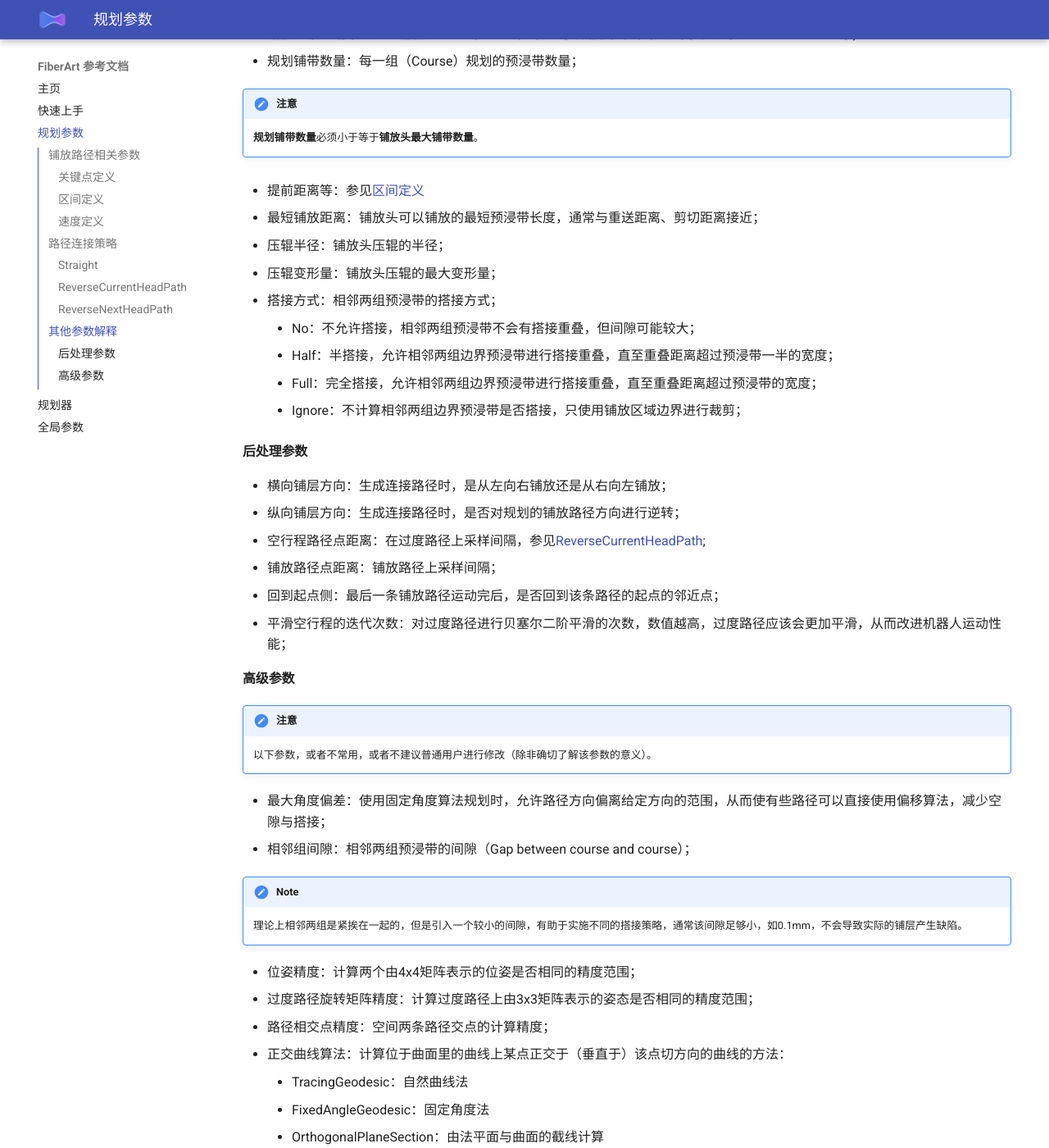
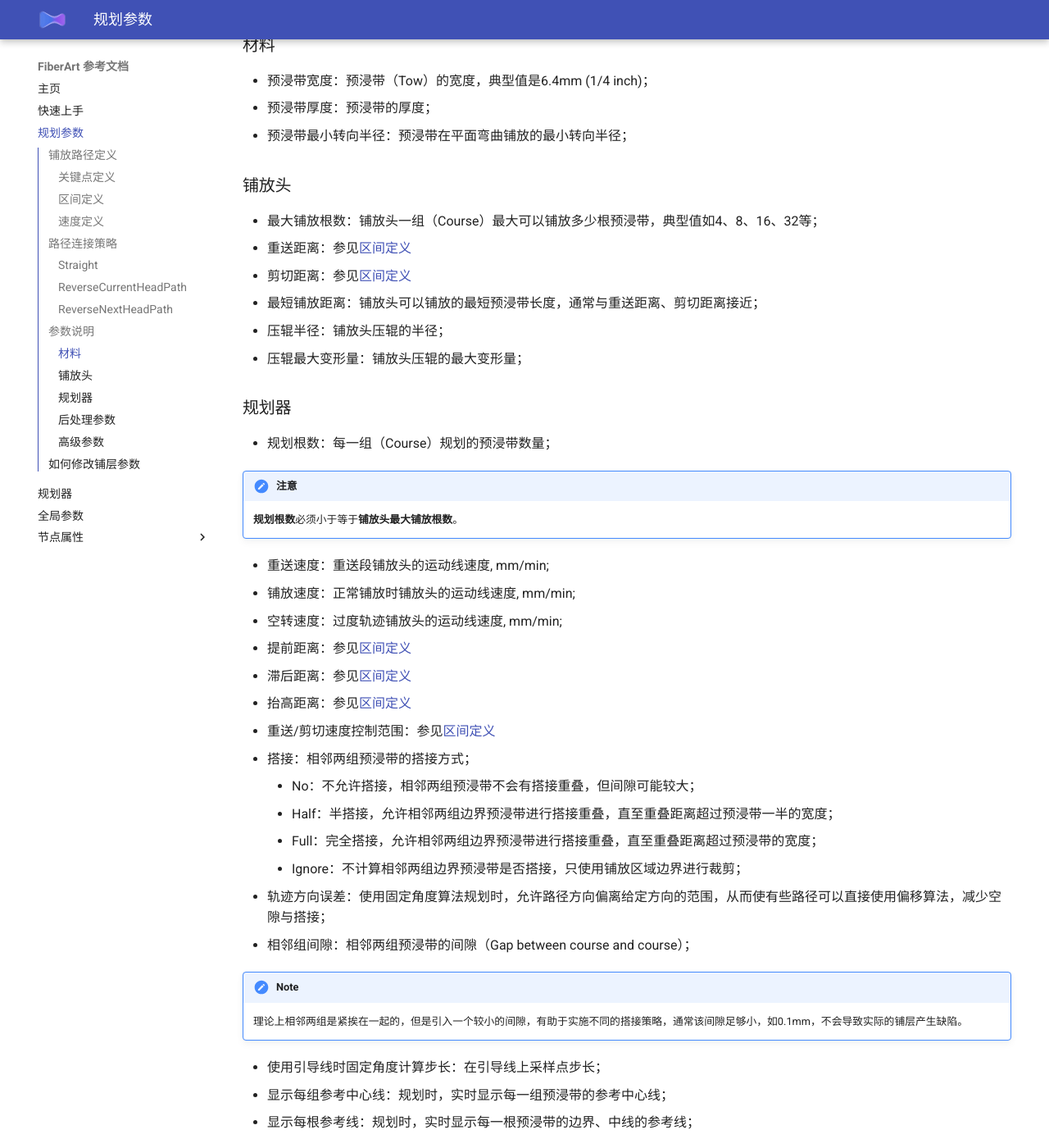
Before and after one commit to xiaodaxia-2008/FiberArtDocumentation, an MkDocs documentation site: the page built from docs/plan_parameters.md, in a window 1280 px wide and 1400 px high, scrolled down 6027 px. Shown: the whole window at 82% size. Built offline with MkDocs 1.6.1 and Material for MkDocs 9.7.7, drawn with Linux system fonts in a browser that asks for light colours; some of the changed text lies outside the part shown.

Commit message:
add node properties spec

```diff
--- /dev/null
+++ b/docs/node_properties/ply.md
@@ -0,0 +1,29 @@
+# 铺层节点属性编辑
+
+## 基础
+
+### 修改铺层参数
+
+### 显示铺放路径
+
+## 覆盖分析
+
+统计铺层覆盖铺放区域的百分比，以及铺层面积、长度等。
+
+## 转向半径
+
+分析每根预浸带的转向半径，可以以"x"或者热力图的风格进行显示。
+
+## 铺放角度
+
+分析预浸带的铺放角度与参考角度的误差，可以以"x"或者热力图的风格进行显示。
+
+## 点选查询
+
+用鼠标在铺层上进行点击，查询点击处的坐标，以及所属铺层、组、预浸带和转向半径、铺放角度等信息。
+
+使用方式：
+
+1. 鼠标点击铺层上一点；
+2. 点击`拾取点`;
+3. 点击`点选查询`;
--- /dev/null
+++ b/docs/node_properties/tow.md
@@ -0,0 +1,11 @@
+# 预浸带属性
+
+## 铺放区域分割
+
+使用预浸带的中心线、左边界线、右边界线将铺放区域进行分割。
+
+1. 选择要分割的铺放区域的边界线，必须是封闭的曲线；
+2. 选择使用预浸带的哪种特征线：中心线、左边界线、右边界线;
+3. 点击`分割`按钮；
+
+计算结果在场景树中可以查看。
--- a/docs/plan_parameters.md
+++ b/docs/plan_parameters.md
@@ -1,26 +1,26 @@
 # 铺层规划参数
 
-## 铺放路径相关参数
+## 铺放路径定义
 
-以下面平面区域铺放的一条路径为例，其他路径类似：
+为了更加直观地说明铺层参数，以下面平板铺放的一条路径为例，来说明一些关键参数：
 
 ![layuppath](./images/FiberArtParameterSpecification.png)
 
 图中1-12定义了一条典型的铺放头路径的关键点，两个关键点之间的区间是关键区间，对于不同区间的距离、速度都有参数进行设置。
 
 ### 关键点定义
-- 1：接近芯模表面的点（Approach），也是路径起点；
-- 2：接触芯模表面的点（Contact）；
-- 3：减速点（Deceleration）；
-- 4：重送点（Restart），R字母后面的数字表示要重送的预浸带；
-- 5：进入铺放区域边界；
-- 6:  加速点（Acceleration），压辊压紧预浸带后开始高速常规铺放；
-- 7：减速点（Deceleration），临近剪切位置，开始低俗铺放；
-- 8：剪切点（Cutting），C字母后面的数字表示要剪切的预浸带；
-- 9：加速点（Acceleration），剪切完成后，开始高速常规铺放；
-- 10：离开铺放区域边界；
-- 11：准备离开芯模表面的回退点（Retract）；
-- 12：离芯模表面上方一定距离的回退点（Depature），也是该条路径的终点；
+- 1: 接近芯模表面的点（Approach），也是路径起点；
+- 2: 接触芯模表面的点（Contact）；
+- 3: 减速点（Deceleration）；
+- 4: 重送点（Restart），R字母后面的数字表示要重送的预浸带；
+- 5: 进入铺放区域边界；
+- 6: 加速点（Acceleration），压辊压紧预浸带后开始高速常规铺放；
+- 7: 减速点（Deceleration），临近剪切位置，开始低俗铺放；
+- 8: 剪切点（Cutting），C字母后面的数字表示要剪切的预浸带；
+- 9: 加速点（Acceleration），剪切完成后，开始高速常规铺放；
+- 10: 离开铺放区域边界；
+- 11: 准备离开芯模表面的回退点（Retract）；
+- 12: 离芯模表面上方一定距离的回退点（Depature），也是该条路径的终点；
 
 上述关键点的位置由下面的`区间定义`给定的参数计算得到。
 
@@ -79,30 +79,55 @@
 
 使用双向铺放可以提高效率，但是铺放设备应具有相应的功能，且对运动精度要求比较高。
 
-## 其他参数解释
+## 参数说明
 
-以下是一些常用但尚未涉及的参数：
+!!! note
+    FiberArt中长度单位统一为**米（m）**。
 
-- 丝束宽度：预浸带（Tow）的宽度，典型值是6.4mm (1/4 inch)；
-- 丝束厚度：预浸带的厚度；
-- 铺放头最大铺带数量：铺放头一组（Course）最大可以铺放多少根预浸带，典型值如4、8、16、32等；
-- 规划铺带数量：每一组（Course）规划的预浸带数量；
+### 材料
+- 预浸带宽度：预浸带（Tow）的宽度，典型值是6.4mm (1/4 inch)；
+- 预浸带厚度：预浸带的厚度；
+- 预浸带最小转向半径：预浸带在平面弯曲铺放的最小转向半径；
+
+### 铺放头
+- 最大铺放根数：铺放头一组（Course）最大可以铺放多少根预浸带，典型值如4、8、16、32等；
+- 重送距离：参见[区间定义](#区间定义)
+- 剪切距离：参见[区间定义](#区间定义)
+- 最短铺放距离：铺放头可以铺放的最短预浸带长度，通常与重送距离、剪切距离接近；
+- 压辊半径：铺放头压辊的半径；
+- 压辊最大变形量：铺放头压辊的最大变形量；
+
+### 规划器
+- 规划根数：每一组（Course）规划的预浸带数量；
 
 !!! attention "注意"
-    **规划铺带数量**必须小于等于**铺放头最大铺带数量**。
+    **规划根数**必须小于等于**铺放头最大铺放根数**。
 
-- 提前距离等：参见[区间定义](#区间定义)
-
-- 最短铺放距离：铺放头可以铺放的最短预浸带长度，通常与重送距离、剪切距离接近；
-- 压辊半径：铺放头压辊的半径；
-- 压辊变形量：铺放头压辊的最大变形量；
-- 搭接方式：相邻两组预浸带的搭接方式；
+- 重送速度：重送段铺放头的运动线速度, mm/min;
+- 铺放速度：正常铺放时铺放头的运动线速度, mm/min;
+- 空转速度：过度轨迹铺放头的运动线速度, mm/min;
+- 提前距离：参见[区间定义](#区间定义)
+- 滞后距离：参见[区间定义](#区间定义)
+- 抬高距离：参见[区间定义](#区间定义)
+- 重送/剪切速度控制范围：参见[区间定义](#区间定义)
+- 搭接：相邻两组预浸带的搭接方式；
     - No：不允许搭接，相邻两组预浸带不会有搭接重叠，但间隙可能较大；
     - Half：半搭接，允许相邻两组边界预浸带进行搭接重叠，直至重叠距离超过预浸带一半的宽度；
     - Full：完全搭接，允许相邻两组边界预浸带进行搭接重叠，直至重叠距离超过预浸带的宽度；
     - Ignore：不计算相邻两组边界预浸带是否搭接，只使用铺放区域边界进行裁剪；
+- 轨迹方向误差：使用固定角度算法规划时，允许路径方向偏离给定方向的范围，从而使有些路径可以直接使用偏移算法，减少空隙与搭接；
+- 相邻组间隙：相邻两组预浸带的间隙（Gap between course and course）；
 
-#### 后处理参数
+!!! note
+    理论上相邻两组是紧挨在一起的，但是引入一个较小的间隙，有助于实施不同的搭接策略，通常该间隙足够小，如0.1mm，不会导致实际的铺层产生缺陷。
+
+- 使用引导线时固定角度计算步长：在引导线上采样点步长；
+- 显示每组参考中心线：规划时，实时显示每一组预浸带的参考中心线；
+- 显示每根参考线：规划时，实时显示每一根预浸带的边界、中线的参考线；
+
+
+### 后处理参数
+- 路径连接策略：参考[路径连接策略](#路径连接策略);
 - 横向铺层方向：生成连接路径时，是从左向右铺放还是从右向左铺放；
 - 纵向铺层方向：生成连接路径时，是否对规划的铺放路径方向进行逆转；
 - 空行程路径点距离：在过度路径上采样间隔，参见[ReverseCurrentHeadPath](#ReverseCurrentHeadPath);
@@ -110,16 +135,10 @@
 - 回到起点侧：最后一条铺放路径运动完后，是否回到该条路径的起点的邻近点；
 - 平滑空行程的迭代次数：对过度路径进行贝塞尔二阶平滑的次数，数值越高，过度路径应该会更加平滑，从而改进机器人运动性能；
 
-#### 高级参数
+### 高级参数
 
 !!! attention "注意"
     以下参数，或者不常用，或者不建议普通用户进行修改（除非确切了解该参数的意义）。
-
-- 最大角度偏差：使用固定角度算法规划时，允许路径方向偏离给定方向的范围，从而使有些路径可以直接使用偏移算法，减少空隙与搭接；
-- 相邻组间隙：相邻两组预浸带的间隙（Gap between course and course）；
-
-!!! note
-    理论上相邻两组是紧挨在一起的，但是引入一个较小的间隙，有助于实施不同的搭接策略，通常该间隙足够小，如0.1mm，不会导致实际的铺层产生缺陷。
 
 - 位姿精度：计算两个由4x4矩阵表示的位姿是否相同的精度范围；
 - 过度路径旋转矩阵精度：计算过度路径上由3x3矩阵表示的姿态是否相同的精度范围；
@@ -139,5 +158,15 @@
 - 使用基路径计算参考：使用Course的中心线的基路径计算下一条参考线，设置为false，可以提高计算速度，避免过度计算；设置为true，可以避免当前组中心线比较短导致下一组中心线计算误差较大的问题；
 - 偏移后去除自相交：偏移曲线后，运行额外的算法来检测曲线是否有自相交；
 - 偏移后去除折返线：偏移去先后，运行额外的算法来检测曲线是否有折返线；
-- 显示每组参考中心线：规划时，实时显示每一组预浸带的参考中心线；
-- 显示每根参考线：规划时，实时显示每一根预浸带的边界、中线的参考线；
+
+
+## 如何修改铺层参数
+
+每一个单独的铺层都保存一份属于自己的独立的参数集，要修改某个铺层的参数：
+
+- 双击该铺层打开它的属性面板，在**基础**面板下点击**修改铺层参数**，在弹出的界面中进行编辑修改;
+- 如果正在规划，也可以点击规划器中**修改铺层参数**的按钮；
+
+铺层参数编辑界面的标题栏会显示当前正在编辑的参数属于哪一个铺层，如果没有铺层，则显示编辑的是**默认铺层参数**。
+
+创建新的铺层时，会从当前的铺层参数编辑器中复制一份参数集。
--- a/docs/ply_planner.md
+++ b/docs/ply_planner.md
@@ -2,19 +2,25 @@
 
 ## 铺层规划器界面简述
 
-- 铺放曲面：选择待铺放的曲面，可选的节点是曲面或者Mesh网格；
-- 轨迹角度：路径方向与参考方向的夹角；
-- 参考方向：路径的参考方向；
-- 参考点：路径规划的起始点；
-- 选择铺层：选择一个已有的铺层继续规划；
+- 规划算法：选择使用哪种规划算法，下面有更加详细的说明；
+- 轨迹角度：铺放轨迹方向与参考方向的夹角；
+- 设置铺放曲面：从场景树中选择一个曲面节点，然后点击该按钮，设置待铺放的曲面，可选的节点是曲面或者Mesh网格；
+- 设置参考方向：从场景树中选择一个线段节点，然后点击该按钮，设置路径的参考方向；
+- 设置参考点：从场景树中选择一个点节点，然后点击该按钮，设置路径规划的起始点；
+- 设置铺层：在`新建铺层`复选框没有勾选的时候，可以从场景树中选择一个已有的铺层继续规划，相关的参考曲面、参考方向、边界线等会从该铺层中读取，并覆盖现有设置；
 - 新建铺层：新建一个铺层；
 - 边界线：铺放区域的边界线：
 - 引导线：路径的引导线，可以没有、一条或者多条；
 - 引导线参数：多条引导线时，额外的参数选项；
-- 自动选择参考节点：在导入的场景中，由BFS（Breadth First Search, 广度优先搜索）算法，查找第一个Mesh、线段、点，作为对应的铺放曲面、参考方向、参考点；
+    - 以单引导线为IRC：如果引导线只有一根，可以勾选次选项，直接将该引导线作为初始参考线，后续的预浸带都是由此引导线偏移曲线生成；
+- 自动选择：在导入的场景中，由BFS（Breadth First Search, 广度优先搜索）算法，查找第一个Mesh、线段、点，作为对应的铺放曲面、参考方向、参考点；
+- 重置：清空参考方向、点等设置；
 - 新建规划器：由给定的规划算法、轨迹角度、参考方向、参考点、边界线、引导线等参数，构造一个新的规划器；任何以上参数改变后，都需要新建一个规划器，才会生效；
+- 修改铺层参数：在创建规划器以后，可以修改所属铺层的铺层规划参数，参考[如何修改铺层参数](./plan_parameters.md#如何修改铺层参数)
 
 ## 一些术语解释
+
+为了让用户知道如何选取合适的规划算法，对相关概念做一些简单解释。
 
 - 自然曲线：预浸带自然贴合到曲面上形成的曲线，转向半径接近无穷大
 - 引导线：附着在曲面上的曲线，为轨迹规划提供一定的方向参考
@@ -33,7 +39,7 @@
 \end{aligned}
 $$
 
-- 路径角度：在预浸带中心线路径任意点的切平面，将参考方向投影到该平面，投影向量与该点切向量的夹角
+- 轨迹角度：在预浸带中心线路径任意点的切平面，将参考方向投影到该平面，投影向量与该点切向量的夹角
 
 
 ## 参考线（Reference Curve, RC）
@@ -50,9 +56,9 @@
 
 此时需要定义参考点、参考方向、铺放角度，计算IRC有以下算法：
 
-- FixedAngle，计算出来的参考线在铺放方向上没有偏离，但是在转向半径上可能小于最小值
-- Natural，计算出来的参考线各处的转向半径趋于无穷大，但是在方向上可能偏离铺放方向
-- Slicing，由给定的参数计算一个截平面（Section Plane），计算截平面和曲面的相交线，作为IRC
+- FixedAngle, 固定角度，计算出来的参考线在铺放方向上没有偏离，但是在转向半径上可能小于最小值
+- Natural，自然曲线，计算出来的参考线各处的转向半径趋于无穷大，但是在方向上可能偏离铺放方向
+- Slicing, 切片，由给定的参数计算一个截平面（Section Plane），计算截平面和曲面的相交线，作为IRC
 
 #### 定义了引导线
 
@@ -69,7 +75,7 @@
 
 计算其他组的参考线，可以使用：
 
-- Parallel，偏移前一组的边界线得到当前组的参考线，偏移距离就是一组预浸带宽度的一半
+- Parallel，平行偏移，偏移前一组的边界线得到当前组的参考线，偏移距离就是一组预浸带宽度的一半
 - FixedAngle，类似于IRCA
 - Natural，类似于IRCA
 - Slicing，类似于IRCA
@@ -78,22 +84,24 @@
 
 了解以上概念之后，不同的规划算法就是不同的 **IRCA** 和 **SRCA** 的组合。
 
-- FixedAngle
+- 固定角度
 
 ![fixedangle](./images/fixed_angle.png)
 
-- Parallel
+- 平行偏移
 
 ![parallel](./images/parallel.png)
 
-- Slicing
+- 自然曲线，类似于固定角度算法，只不过是每次先尝试使用平行偏移计算，如果检测转向半径过小，则改用自然曲线方法重新计算；
+
+- 切片
 
 ![slicing](./images/slicing.png)
 
-- FixedAngle_Parallel
+- 固定角度-平行偏移
 
 ![FixedAngleParallel](./images/fixed_angle_parallel.png)
 
-- Natural_Parallel
+- 自然曲线-平行偏移
 
 ![NaturalParallel](./images/natural_parallel.png)
--- a/mkdocs.yml
+++ b/mkdocs.yml
@@ -18,6 +18,9 @@
   - 规划参数: plan_parameters.md
   - 规划器: ply_planner.md
   - 全局参数: global_parameters.md
+  - 节点属性:
+    - node_properties/ply.md
+    - node_properties/tow.md
 
 markdown_extensions:
   - pymdownx.arithmatex:
```
